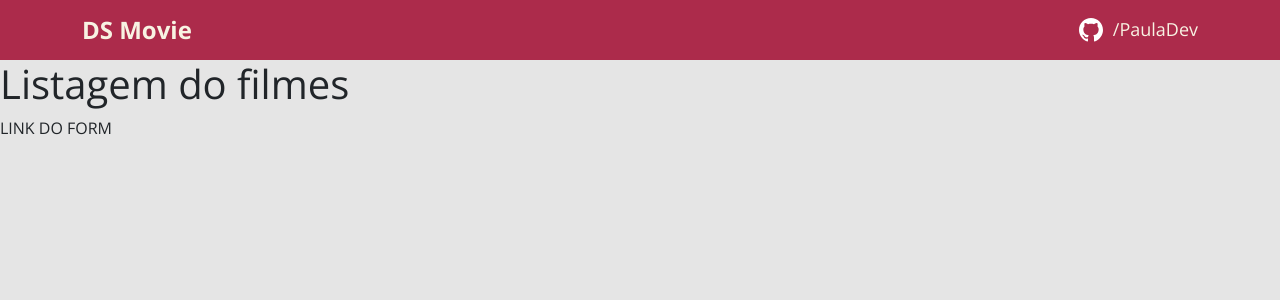
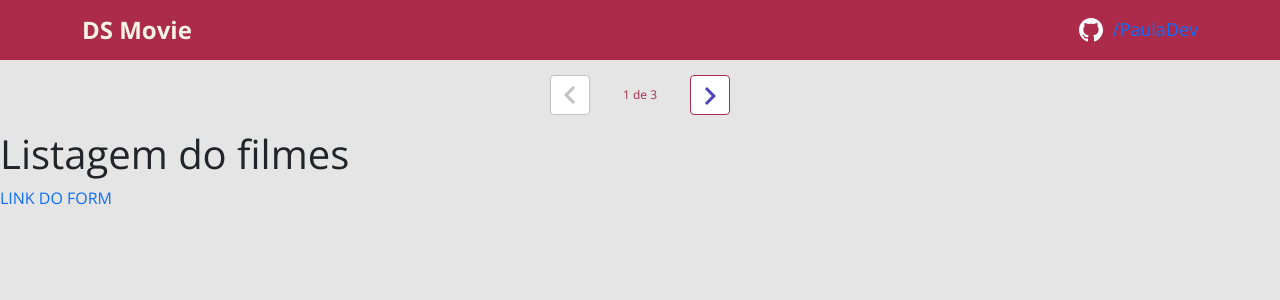
Before and after one commit to PaulaDev21/dsmovie, a React (Create React App) app in the folder frontend/: page / in a window 1280 px wide. Shown: the top 300 px of the page. Built offline with nearby package versions, Linux system fonts and the light colour scheme.

Commit message:
Pagination component implemented and added to MoviesListing page

```diff
--- /dev/null
+++ b/frontend/src/components/Pagination/index.tsx
@@ -0,0 +1,20 @@
+import {ReactComponent as Arrow} from "assets/img/arrow.svg"
+import "./styles.css"
+
+function Pagination() {
+    return (
+        <div className="dsmovie-pagination-container">
+            <div className="dsmovie-pagination-box">
+                <button className="dsmovie-pagination-button" disabled={true} >
+                    <Arrow />
+                </button>
+                <p>{`${1} de ${3}`}</p>
+                <button className="dsmovie-pagination-button" disabled={false} >
+                    <Arrow className="dsmovie-flip-horizontal" />
+                </button>
+            </div>
+        </div>
+    );
+}
+
+export default Pagination
--- /dev/null
+++ b/frontend/src/components/Pagination/styles.css
@@ -0,0 +1,54 @@
+.dsmovie-pagination-container {
+  padding: 15px 0;
+  display: flex;
+  justify-content: center;
+  align-items: center;
+}
+
+.dsmovie-pagination-box {
+  width: 180px;
+  display: flex;
+  justify-content: space-between;
+  align-items: center;
+}
+
+.dsmovie-pagination-box form {
+  width: 100%;
+  display: flex;
+}
+
+.dsmovie-pagination-button {
+  width: 40px;
+  height: 40px;
+  border-radius: 4px;
+  background-color: #fff;
+  display: flex;
+  justify-content: center;
+  align-items: center;
+  border: 1px solid var(--primary-color);
+  cursor: pointer;
+}
+
+.dsmovie-pagination-button svg {
+  filter: brightness(0) saturate(100%) invert(26%) sepia(19%) saturate(7395%)
+    hue-rotate(234deg) brightness(89%) contrast(92%);
+}
+
+.dsmovie-pagination-button:disabled {
+  border: 1px solid #c2c2c2;
+  cursor: unset;
+}
+
+.dsmovie-pagination-button:disabled svg {
+  filter: none;
+}
+
+.dsmovie-pagination-container p {
+  margin: 0;
+  font-size: 12px;
+  color: var(--primary-color);
+}
+
+.dsmovie-flip-horizontal {
+  transform: rotate(180deg);
+}
--- a/frontend/src/index.css
+++ b/frontend/src/index.css
@@ -18,5 +18,5 @@
 a,
 a:hover {
   text-decoration: none;
-  color: unset;
+  /*color: unset;*/
 }
--- a/frontend/src/pages/MoviesListing/index.tsx
+++ b/frontend/src/pages/MoviesListing/index.tsx
@@ -1,7 +1,9 @@
+import Pagination from "components/Pagination";
 
 function MoviesListing() {
     return (
         <div>
+            <Pagination />
             <h1>Listagem do filmes</h1>
             <a href="EvaluationForm/1" > LINK DO FORM</a>
         </div>
```
Also changed, not shown: frontend/src/assets/img/arrow.svg (added).
